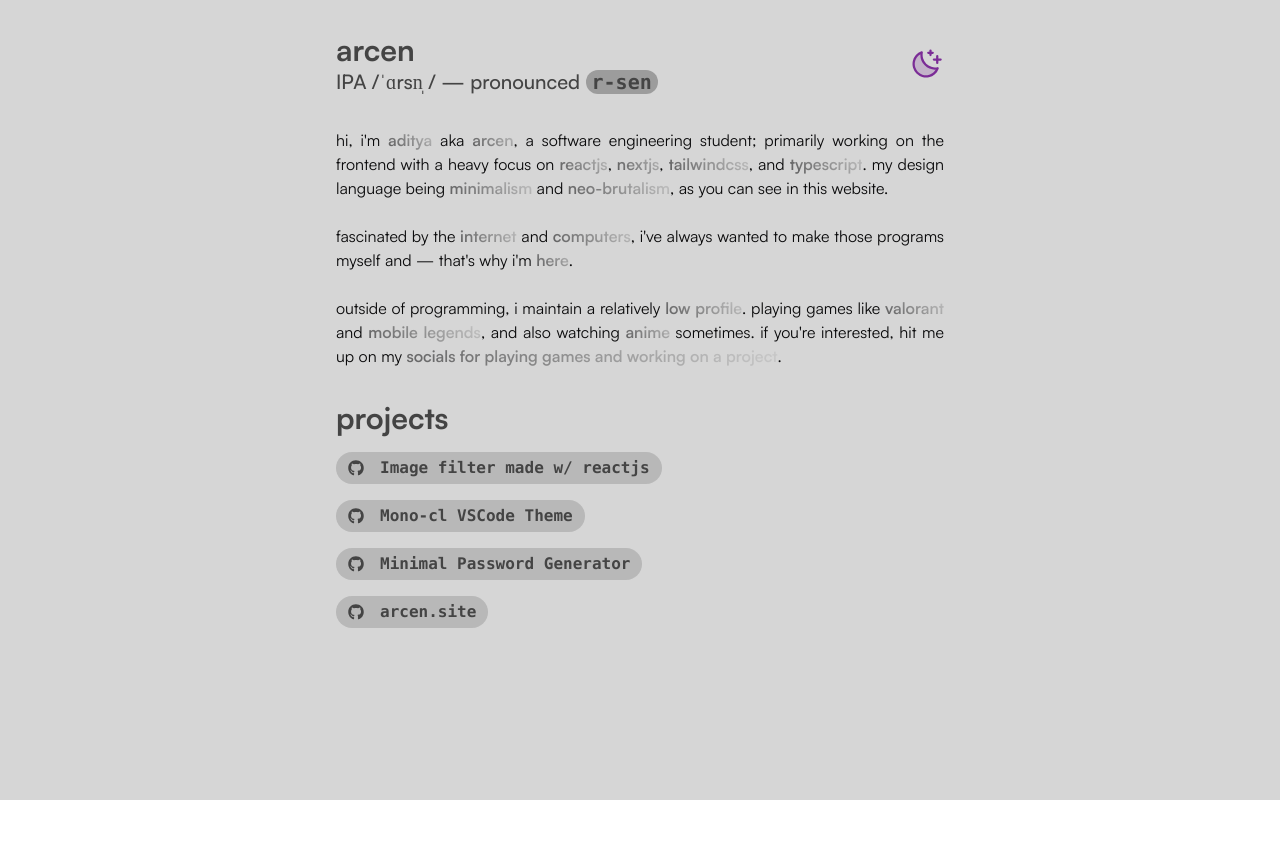
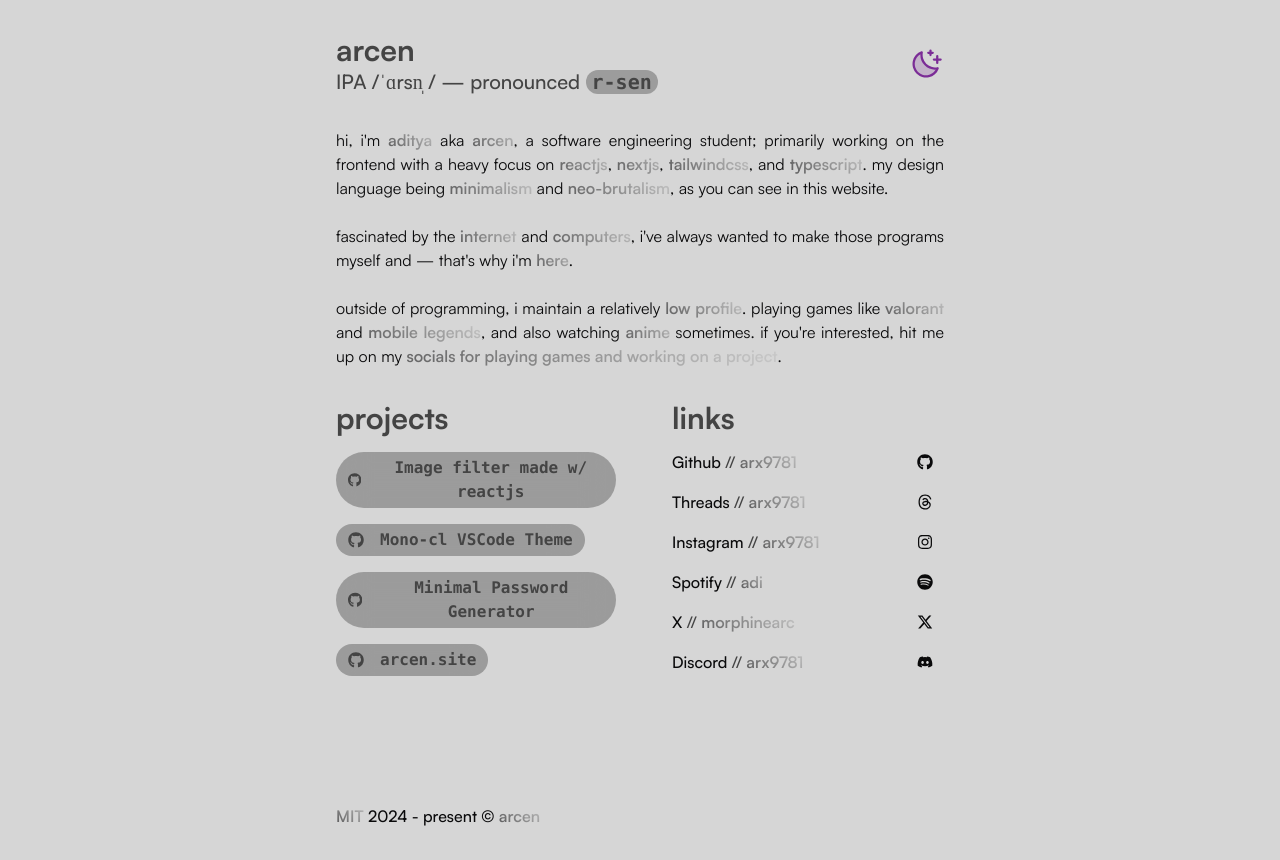
Before and after one commit to arx9781/arcen-personal-site, a React (Vite) app: page / in a window 1280 px wide. Before the commit the page ends 800 px from the top, so only its background shows below. Built offline with nearby package versions, Linux system fonts and the light colour scheme.

Commit message:
first client draft

```diff
--- a/src/App.tsx
+++ b/src/App.tsx
@@ -1,6 +1,15 @@
 import ThemeToggle from "./components/ThemeToggle";
 import Heading from "./components/Heading";
 import Anchor from "./components/Anchor";
+import SocialButtons from "./components/SocialButtons";
+import {
+  FaDiscord,
+  FaGithub,
+  FaInstagram,
+  FaSpotify,
+  FaThreads,
+  FaXTwitter,
+} from "react-icons/fa6";
 
 function App() {
   return (
@@ -52,6 +61,7 @@ function App() {
           </span>
           .
         </p>
+        <div className="grid grid-cols-1 gap-4 md:grid-cols-2">
           <div className="p-4">
             <Heading heading="projects" />
             <div className="mt-4">
@@ -81,6 +91,52 @@ function App() {
               </div>
             </div>
           </div>
+          <div className="p-4">
+            <div className="px-0 md:px-2">
+              <Heading heading="links" />
+            </div>
+            <SocialButtons
+              link="https://github.com/arx9781"
+              app="Github"
+              id="arx9781"
+              icon={<FaGithub />}
+            />
+            <SocialButtons
+              link="https://www.threads.net/@arx9781"
+              app="Threads"
+              id="arx9781"
+              icon={<FaThreads />}
+            />
+            <SocialButtons
+              link="https://instagram.com/arx9781"
+              app="Instagram"
+              id="arx9781"
+              icon={<FaInstagram />}
+            />
+            <SocialButtons
+              link="https://open.spotify.com/user/e9z0rzwxyw9dwv7sngwscw26q?si=e8f4ec727152412d"
+              app="Spotify"
+              id="adi"
+              icon={<FaSpotify />}
+            />
+            <SocialButtons
+              link="https://x.com/morphinearc?t=mt7mr3w5p4WPg6lOi_eNIA&s=09"
+              app="X"
+              id="morphinearc"
+              icon={<FaXTwitter />}
+            />
+            <SocialButtons
+              link="https://discordapp.com/users/502370675386875907"
+              app="Discord"
+              id="arx9781"
+              icon={<FaDiscord />}
+            />
+          </div>
+        </div>
+        <div className="mt-10 p-4 pb-8 text-left font-medium text-primary-light dark:text-primary-dark md:mt-20">
+          <span className="text-gradient">MIT</span> 2024 - present ©{" "}
+          <span className="text-gradient">arcen</span>
+        </div>
       </div>
     </div>
   );
--- a/src/components/Anchor.tsx
+++ b/src/components/Anchor.tsx
@@ -2,18 +2,11 @@ import { FaGithub } from "react-icons/fa6";
 
 const Anchor = ({ link, text }: { link: string; text: string }) => {
   return (
-    // <a
-    //   href={link}
-    //   className="rounded-full border-2 border-secondary-light bg-translucent-accent-light px-2 py-1 text-xs font-medium text-secondary-dark dark:border-secondary-dark dark:bg-translucent-accent-dark dark:text-secondary-light"
-    // >
-    //   View on Github
-    // </a>
-    /* From Uiverse.io by abdulGitHb */
     <a href={link}>
-      <button className="group/button ease relative inline-flex items-center justify-center overflow-hidden rounded-full bg-translucent-accent-light px-2 py-1 text-base font-semibold text-secondary-dark backdrop-blur-lg transition-all duration-300 hover:scale-110 dark:bg-translucent-accent-dark dark:text-secondary-light md:px-3">
-        <span className="flex items-center justify-between gap-x-2 text-base font-black md:gap-x-4">
+      <button className="group/button ease relative inline-flex items-center justify-center overflow-hidden rounded-full bg-secondary-dark/40 px-2 py-1 text-base font-semibold text-secondary-dark backdrop-blur-lg transition-all duration-300 hover:scale-110 dark:bg-secondary-light/40 dark:text-secondary-light md:px-3">
+        <span className="flex items-center justify-between gap-x-2 text-sm font-black md:gap-x-4 md:text-base">
           <FaGithub />
-          <code>{text}</code>
+          <code className="md:font-black">{text}</code>
         </span>
         <div className="absolute inset-0 flex h-full w-full justify-center [transform:skew(-13deg)_translateX(-100%)] group-hover/button:duration-1000 group-hover/button:[transform:skew(-13deg)_translateX(100%)]">
           <div className="relative h-full w-10 bg-white/20 dark:bg-neutral-600/20"></div>
--- /dev/null
+++ b/src/components/SocialButtons.tsx
@@ -0,0 +1,31 @@
+const SocialButtons = ({
+  link,
+  app,
+  id,
+  icon,
+}: {
+  link: string;
+  app: string;
+  id: string;
+  icon: any;
+}) => {
+  return (
+    <a
+      href={link}
+      className="mt-3 flex items-center justify-between rounded-md px-0 py-0.5 transition-all duration-300 ease-in-out hover:-translate-y-1 hover:bg-translucent-accent-light dark:hover:bg-translucent-accent-dark md:px-2"
+    >
+      <p className="w-full text-sm font-medium text-primary-light dark:text-primary-dark md:text-base">
+        {app}{" "}
+        <span className="text-secondary-light dark:text-secondary-dark">
+          //
+        </span>{" "}
+        <span className="text-gradient">{id}</span>
+      </p>
+      <span className="flex h-6 w-6 items-center justify-center text-primary-light dark:text-primary-dark">
+        {icon}
+      </span>
+    </a>
+  );
+};
+
+export default SocialButtons;
--- a/src/index.css
+++ b/src/index.css
@@ -9,14 +9,19 @@
   font-family: "Satoshi-Variable";
 }
 
+/* ::selection {
+  @apply bg-translucent-accent-light/50;
+} */
+
+@media (prefers-color-scheme: dark) {
+  ::selection {
+    @apply bg-translucent-accent-dark/50;
+  }
+}
+
 @font-face {
   font-family: "Satoshi-Variable";
   src: url("/fonts/Satoshi-Variable.ttf") format("truetype");
-}
-
-@font-face {
-  font-family: "Satoshi-VariableItalic";
-  src: url("/fonts/Satoshi-VariableItalic.ttf") format("truetype");
 }
 
 .icon-rotate {
```
Also changed, not shown: public/fonts/Satoshi-VariableItalic.ttf (deleted). Lines whose indentation alone changed are shown as unchanged.
